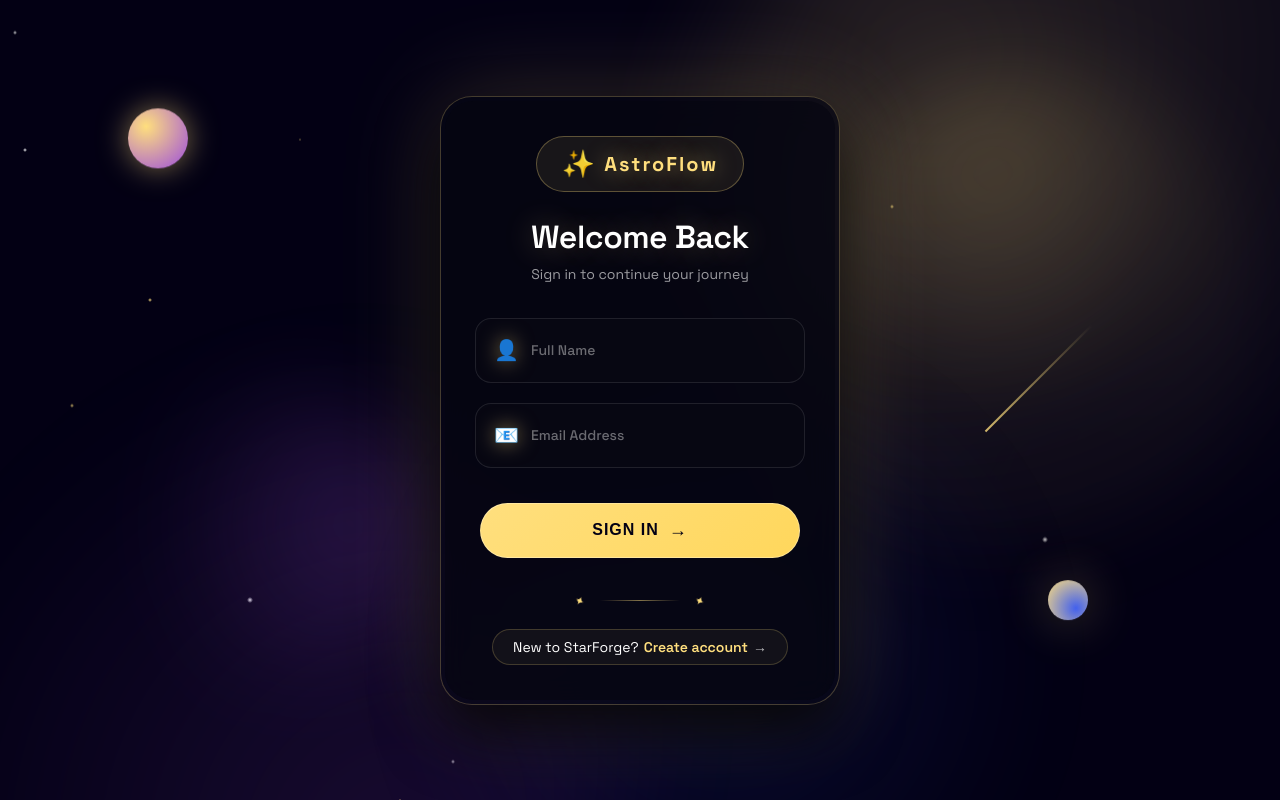
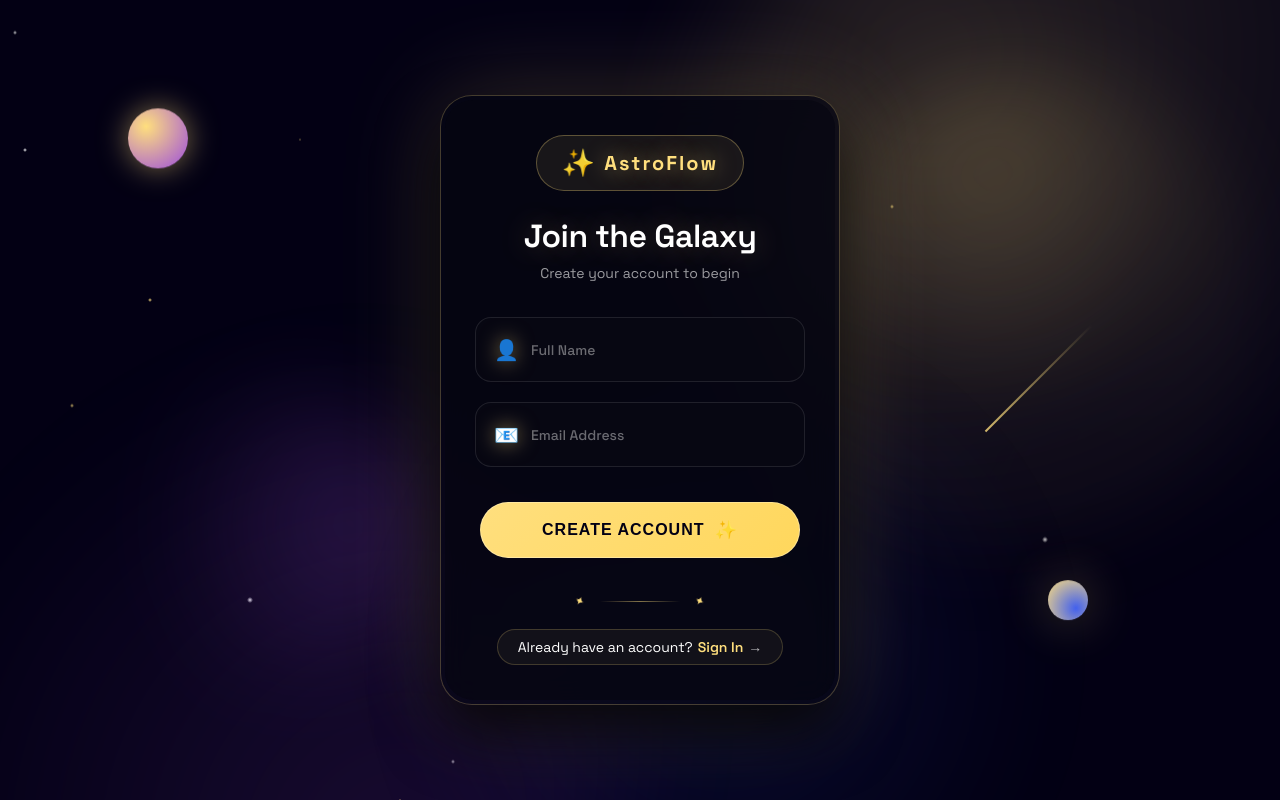
Before and after one commit to Mohammed-Zeghlache/AstroFlow-Front, a React (Vite) app: page / in a window 1280 px wide. Before the commit this address led to /login. Built offline with nearby package versions, Linux system fonts and the light colour scheme.

Commit message:
Update App.jsx

```diff
--- a/src/App.jsx
+++ b/src/App.jsx
@@ -10,8 +10,8 @@
       <Routes>
         <Route path="/home" element={<Home />} />
         <Route path="/login" element={<Login />} />
-        <Route path="/signup" element={<Sign />} />
-        <Route path="/" element={<Navigate to="/login" replace />} />
+        <Route path="/" element={<Sign />} />
+        {/* <Route path="/" element={<Navigate to="/login" replace />} /> */}
       </Routes>
     </Router>
   );
```
